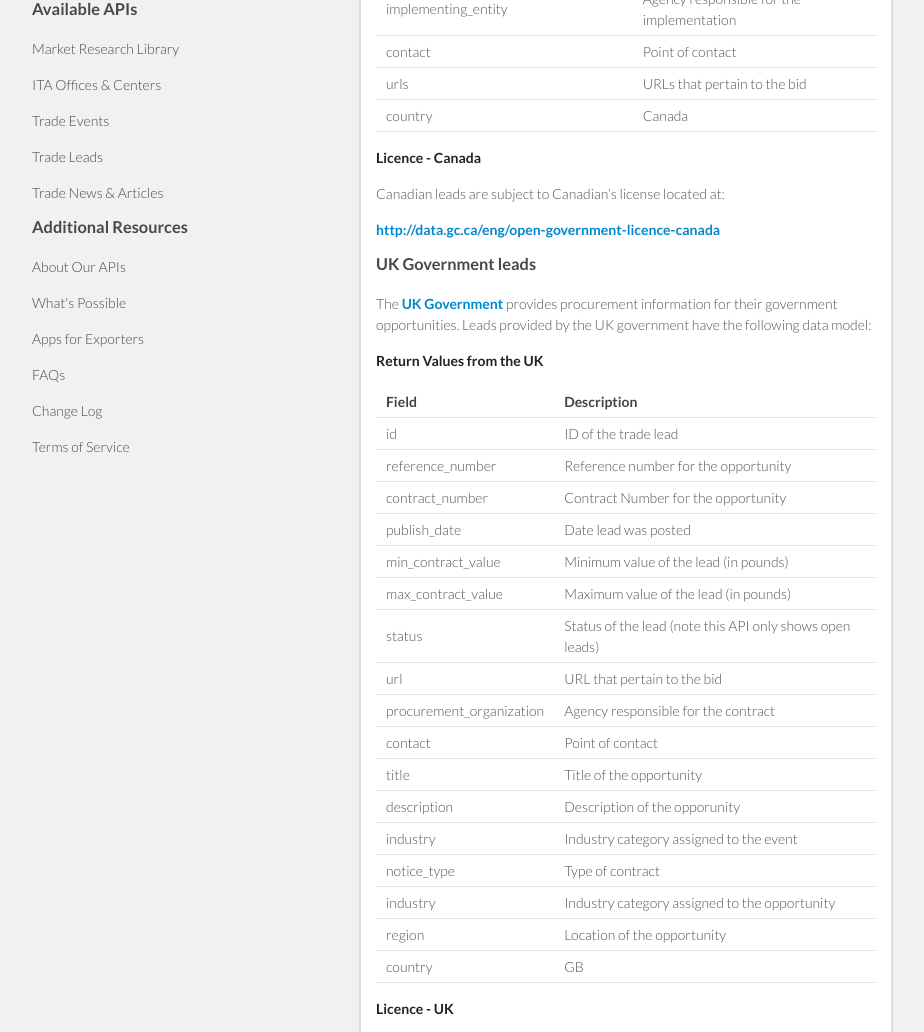
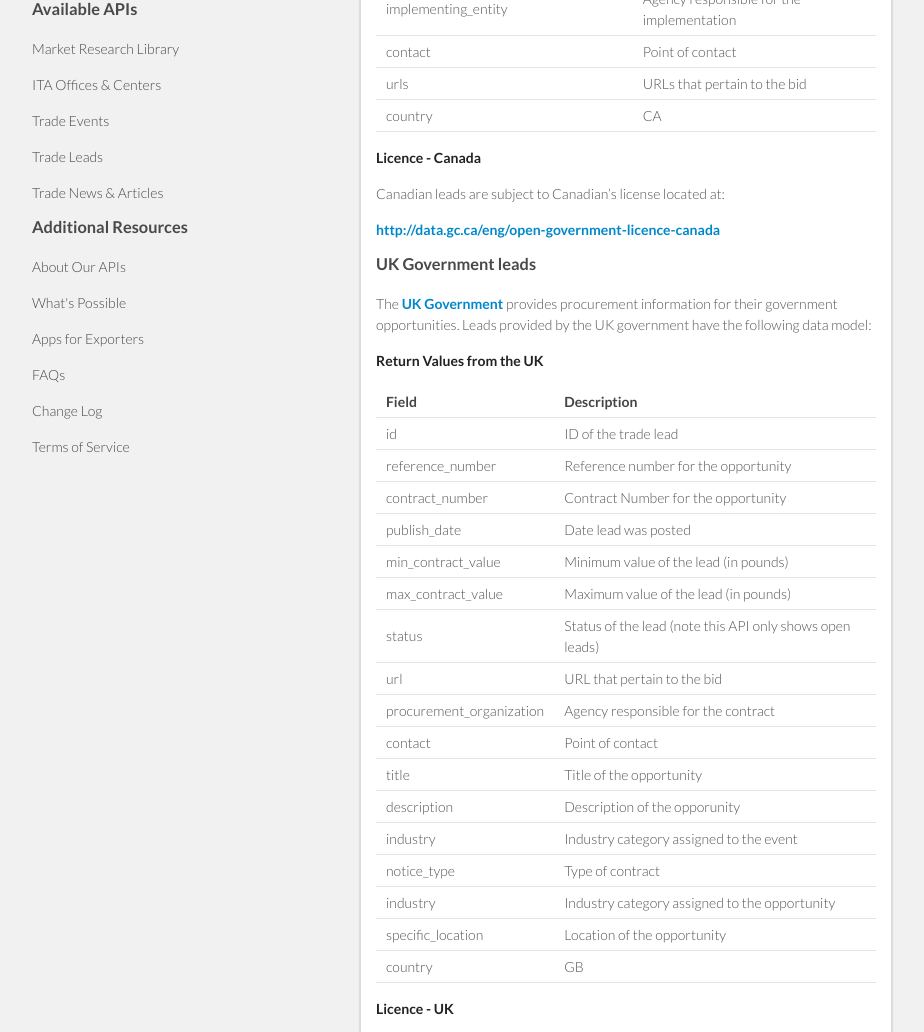
Before and after one commit to InternationalTradeAdministration/developerportal, a Jekyll site: the page built from _posts/2014-07-01-trade-leads.markdown, in a window 1280 px wide and 1400 px high, scrolled down 1068 px. Shown: the part 153-1185 px from the top of the window, without its empty margins (178-1102 px from the left). Built offline with Jekyll 4.4.1, drawn with Linux system fonts in a browser that asks for light colours.

Commit message:
updated docs

```diff
--- a/_posts/2014-07-01-trade-leads.markdown
+++ b/_posts/2014-07-01-trade-leads.markdown
@@ -41,7 +41,7 @@ The [Canadian Government](https://buyandsell.gc.ca/procurement-data/) provides p
 | implementing_entity | Agency responsible for the implementation |
 | contact | Point of contact |
 | urls | URLs that pertain to the bid|
-| country | Canada |
+| country | CA |
 
 **Licence - Canada**
 
@@ -72,7 +72,7 @@ The [UK Government](https://www.contractsfinder.businesslink.gov.uk/) provides p
 | industry | Industry category assigned to the event |
 | notice_type | Type of contract |
 | industry | Industry category assigned to the opportunity |
-| region | Location of the opportunity |
+| specific_location | Location of the opportunity |
 | country | GB |
 
 **Licence - UK**
```
